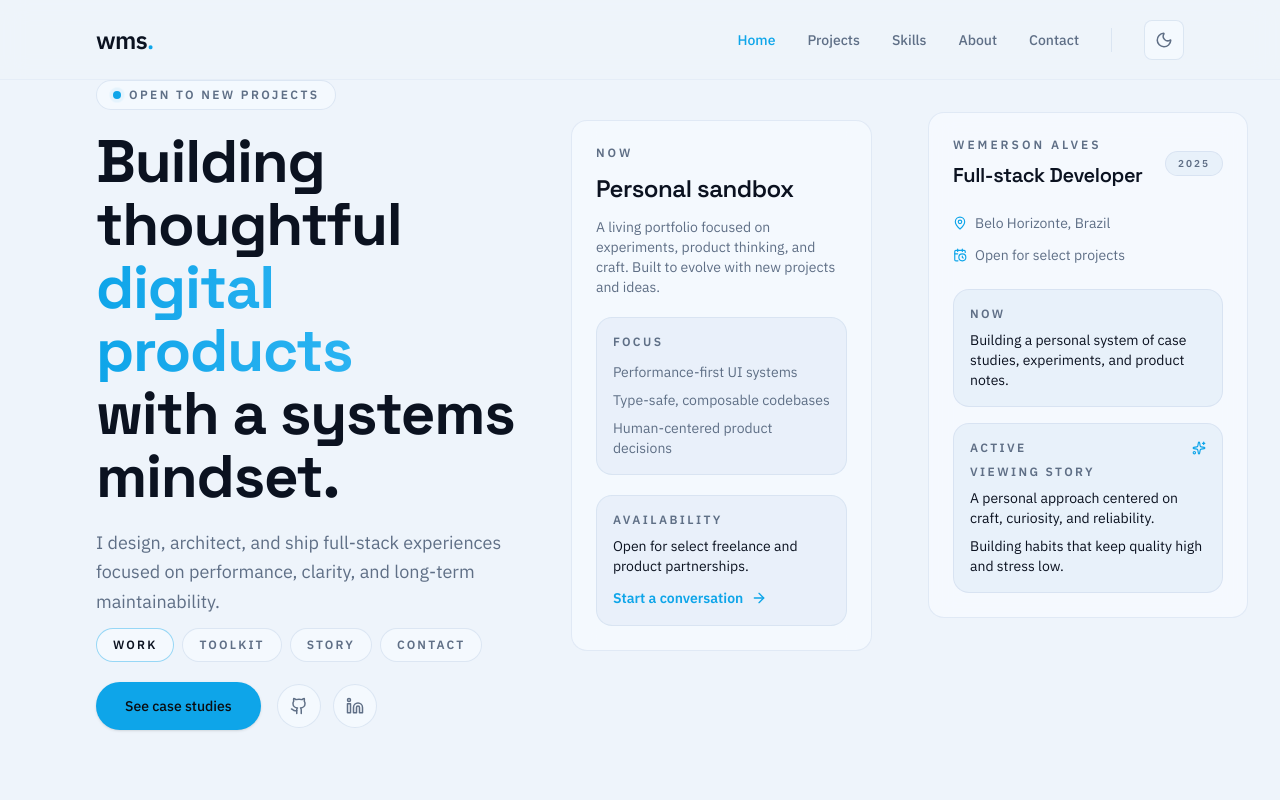
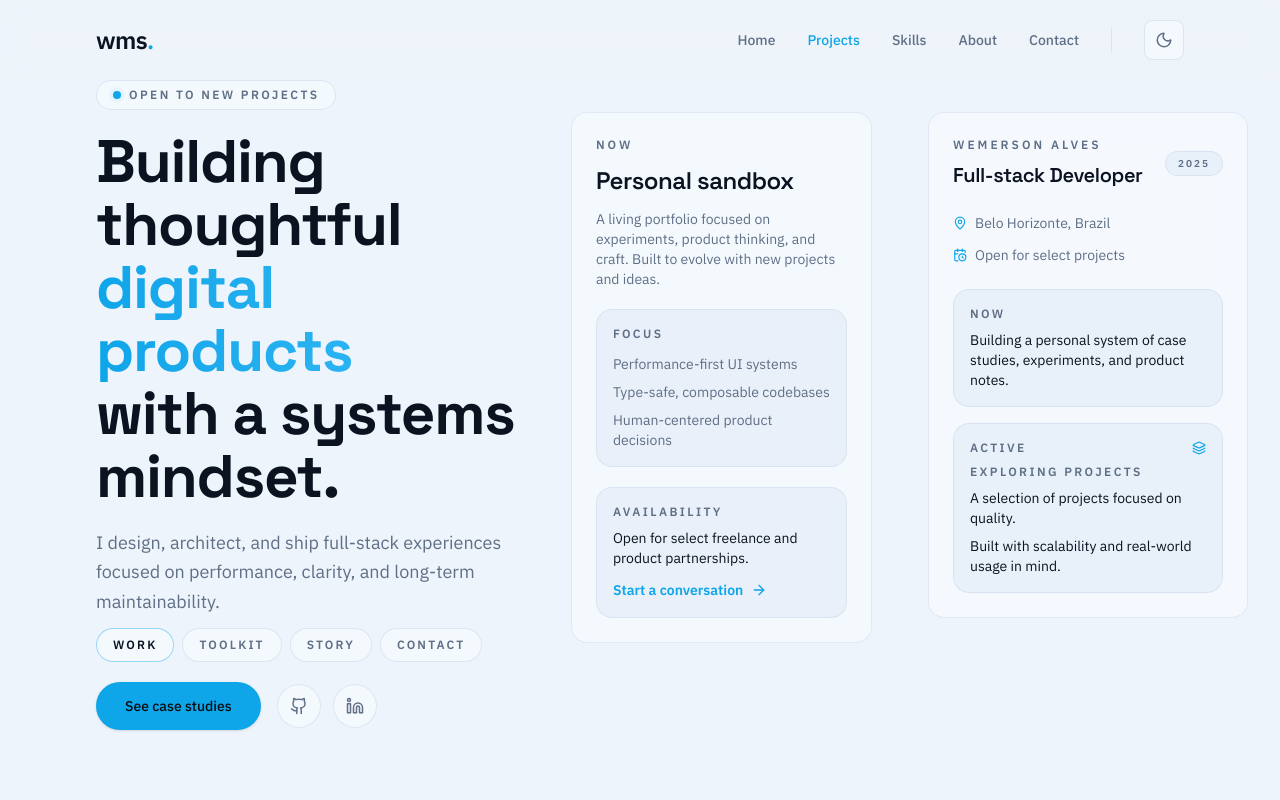
Before and after one commit to wmsalves/portfolio-wmsalves, a Next.js app: page / in a window 1280 px wide. Shown: the top 800 px of the page. Built offline with nearby package versions, Linux system fonts and the light colour scheme.

Commit message:
feat(sticky-bio): sync active section with viewport and improve card polish

```diff
--- a/src/components/features/hero/Hero.tsx
+++ b/src/components/features/hero/Hero.tsx
@@ -32,7 +32,10 @@ export default function Hero() {
           className="mx-auto grid max-w-5xl gap-10 lg:grid-cols-[1.3fr_0.9fr] lg:items-start"
         >
           <div className="flex flex-col gap-5">
-            <motion.div variants={motionBase.fadeUp} className="flex justify-start">
+            <motion.div
+              variants={motionBase.fadeUp}
+              className="flex justify-start"
+            >
               <div className="inline-flex items-center gap-2 rounded-full border border-border/70 bg-surface/70 px-4 py-1.5 text-xs font-semibold uppercase tracking-[0.2em] text-muted">
                 <span className="relative flex h-2 w-2">
                   <span className="animate-ping absolute inline-flex h-full w-full rounded-full bg-primary opacity-60" />
@@ -110,7 +113,7 @@ export default function Hero() {
 
           <motion.aside
             variants={motionBase.fadeUp}
-            className="mt-6 rounded-2xl border border-border/60 bg-surface/70 p-6 backdrop-blur-md lg:mt-10"
+            className="mt-6 rounded-2xl border border-border/60 bg-surface/70 p-6 backdrop-blur-md lg:mt-8"
           >
             <div className="flex flex-col gap-5">
               <div>
--- a/src/components/features/projects/ProjectsCard.tsx
+++ b/src/components/features/projects/ProjectsCard.tsx
@@ -23,9 +23,9 @@ export function ProjectCard({ project, index }: ProjectCardProps) {
     >
       <div
         aria-hidden="true"
-        className="pointer-events-none absolute inset-0 opacity-0 transition-opacity duration-500 group-hover:opacity-100 bg-[radial-gradient(circle_at_top_left,rgba(56,189,248,0.18),transparent_55%)]"
+        className="rounded-2xl pointer-events-none absolute inset-0 opacity-0 transition-opacity duration-500 group-hover:opacity-100 bg-[radial-gradient(circle_at_top_left,rgba(56,189,248,0.18),transparent_55%)]"
       />
-      <div className="relative aspect-[16/9] w-full overflow-hidden bg-surface-2">
+      <div className="relative aspect-[16/9] w-full overflow-hidden bg-surface-2 rounded-2xl">
         <a
           href={project.link}
           target="_blank"
--- a/src/components/features/skills/Skills.tsx
+++ b/src/components/features/skills/Skills.tsx
@@ -58,7 +58,7 @@ function BentoCard({
     >
       <div
         aria-hidden="true"
-        className="pointer-events-none absolute inset-0 opacity-0 transition-opacity duration-500 group-hover:opacity-100 bg-[radial-gradient(circle_at_top_left,rgba(56,189,248,0.14),transparent_60%)]"
+        className="rounded-2xl pointer-events-none absolute inset-0 opacity-0 transition-opacity duration-500 group-hover:opacity-100 bg-[radial-gradient(circle_at_top_left,rgba(56,189,248,0.14),transparent_60%)]"
       />
       <div className="relative z-10 mb-4 flex items-center gap-3">
         <div className="flex h-10 w-10 items-center justify-center rounded-full bg-surface-2 text-primary">
--- a/src/components/layout/Header.tsx
+++ b/src/components/layout/Header.tsx
@@ -1,12 +1,22 @@
 "use client";
 
 import Link from "next/link";
-import { useState, useEffect, useMemo, type ComponentType } from "react";
+import { useState, useMemo, type ComponentType } from "react";
 import { AnimatePresence, motion } from "framer-motion";
-import { Home, User, FileText, Layers, Mail, Menu, X, Briefcase } from "lucide-react";
+import {
+  Home,
+  User,
+  FileText,
+  Layers,
+  Mail,
+  Menu,
+  X,
+  Briefcase,
+} from "lucide-react";
 import ThemeToggle from "@/components/ui/ThemeToggle";
 import { cn } from "@/lib/utils";
 import { experiences } from "@/lib/data/experiences";
+import { useActiveSection } from "@/hooks/useActiveSection";
 
 type IconComponent = ComponentType<{ size?: number; className?: string }>;
 
@@ -26,7 +36,8 @@ const baseNavItems: NavItem[] = [
 
 export default function Header() {
   const [open, setOpen] = useState(false);
-  const [activeSection, setActiveSection] = useState("#home");
+
+  // ✅ Primeiro define navItems
   const navItems = useMemo(() => {
     return experiences.length
       ? [
@@ -37,25 +48,8 @@ export default function Header() {
       : baseNavItems;
   }, []);
 
-  useEffect(() => {
-    const handleScroll = () => {
-      const sections = navItems.map((item) => item.href.substring(1));
-      let current = "";
-      for (const section of sections) {
-        const element = document.getElementById(section);
-        if (element) {
-          const rect = element.getBoundingClientRect();
-          if (rect.top <= 200 && rect.bottom >= 200) {
-            current = section;
-          }
-        }
-      }
-      if (current) setActiveSection(`#${current}`);
-    };
-
-    window.addEventListener("scroll", handleScroll);
-    return () => window.removeEventListener("scroll", handleScroll);
-  }, [navItems]);
+  // ✅ Depois usa no hook
+  const activeSection = useActiveSection(navItems.map((item) => item.href));
 
   const handleScrollTo = (
     event: React.MouseEvent<HTMLAnchorElement>,
@@ -63,6 +57,7 @@ export default function Header() {
   ) => {
     event.preventDefault();
     setOpen(false);
+
     const element = document.querySelector(href);
     if (element) {
       const headerOffset = 80;
@@ -78,23 +73,25 @@ export default function Header() {
 
   return (
     <>
-      <header
-        className={cn(
-          "fixed top-0 left-0 right-0 z-50 h-20 border-b border-border/30 bg-bg/80 backdrop-blur-md",
-        )}
-      >
+      <header className="fixed top-0 left-0 right-0 z-50 h-20 bg-bg/80 backdrop-blur-md">
         <div className="mx-auto flex h-full max-w-6xl items-center justify-between px-4 sm:px-6 lg:px-8">
+          {/* Logo */}
           <Link
             href="#home"
             onClick={(event) => handleScrollTo(event, "#home")}
-          className="text-2xl font-extrabold tracking-tight text-foreground"
-        >
+            className="text-2xl font-extrabold tracking-tight text-foreground"
+          >
             wms<span className="text-primary">.</span>
           </Link>
 
-          <nav className="hidden items-center gap-8 lg:flex" aria-label="Primary">
+          {/* Desktop Nav */}
+          <nav
+            className="hidden items-center gap-8 lg:flex"
+            aria-label="Primary"
+          >
             {navItems.map((item) => {
               const isActive = activeSection === item.href;
+
               return (
                 <Link
                   key={item.href}
@@ -103,17 +100,21 @@ export default function Header() {
                   aria-current={isActive ? "page" : undefined}
                   className={cn(
                     "text-sm font-medium transition-colors",
-                    isActive ? "text-primary" : "text-muted hover:text-foreground",
+                    isActive
+                      ? "text-primary"
+                      : "text-muted hover:text-foreground",
                   )}
                 >
                   {item.label}
                 </Link>
               );
             })}
+
             <div className="h-6 w-px bg-border/70" />
             <ThemeToggle />
           </nav>
 
+          {/* Mobile Button */}
           <div className="flex items-center gap-4 lg:hidden">
             <ThemeToggle />
             <button
@@ -128,8 +129,9 @@ export default function Header() {
         </div>
       </header>
 
+      {/* Mobile Menu */}
       <AnimatePresence>
-        {open ? (
+        {open && (
           <>
             <motion.div
               initial={{ opacity: 0 }}
@@ -138,6 +140,7 @@ export default function Header() {
               onClick={() => setOpen(false)}
               className="fixed inset-0 z-[60] bg-black/50 backdrop-blur-sm lg:hidden"
             />
+
             <motion.aside
               initial={{ x: "100%" }}
               animate={{ x: 0 }}
@@ -159,6 +162,7 @@ export default function Header() {
               <nav className="flex flex-col gap-2 p-4" aria-label="Mobile">
                 {navItems.map((item) => {
                   const isActive = activeSection === item.href;
+
                   return (
                     <Link
                       key={item.href}
@@ -180,11 +184,13 @@ export default function Header() {
               </nav>
 
               <div className="absolute bottom-0 w-full border-t border-border/70 p-6">
-                <p className="text-xs text-muted">(c) {new Date().getFullYear()} Wemerson</p>
+                <p className="text-xs text-muted">
+                  (c) {new Date().getFullYear()} Wemerson
+                </p>
               </div>
             </motion.aside>
           </>
-        ) : null}
+        )}
       </AnimatePresence>
     </>
   );
--- a/src/components/layout/StickyBio.tsx
+++ b/src/components/layout/StickyBio.tsx
@@ -1,20 +1,58 @@
 "use client";
 
 import { motion, AnimatePresence } from "framer-motion";
-import { CalendarClock, MapPin, Sparkles } from "lucide-react";
+import {
+  CalendarClock,
+  MapPin,
+  Sparkles,
+  Home,
+  Layers,
+  FileText,
+} from "lucide-react";
+import { useActiveSection } from "@/hooks/useActiveSection";
 
-const insights = [
-  "A personal approach centered on craft, curiosity, and reliability.",
-  "Building habits that keep quality high and stress low.",
-];
+type SectionKey = "#home" | "#projects" | "#skills";
+
+const sectionContent: Record<SectionKey, string[]> = {
+  "#home": [
+    "Welcome — this is where everything starts.",
+    "Scroll to explore my work and mindset.",
+  ],
+  "#projects": [
+    "A selection of projects focused on quality.",
+    "Built with scalability and real-world usage in mind.",
+  ],
+  "#skills": [
+    "A toolkit shaped by practical experience.",
+    "Always evolving with new technologies.",
+  ],
+};
+
+const sectionIcons: Record<
+  SectionKey,
+  React.ComponentType<{ size?: number; className?: string }>
+> = {
+  "#home": Home,
+  "#projects": Layers,
+  "#skills": FileText,
+};
 
 export default function StickyBio() {
+  const activeSection = useActiveSection([
+    "#home",
+    "#projects",
+    "#skills",
+  ]) as SectionKey;
+
+  const Icon = sectionIcons[activeSection] || Sparkles;
+
   return (
-    <aside className="group relative rounded-2xl border border-border/60 bg-surface/80 p-6 backdrop-blur-md">
+    <aside className="group relative overflow-hidden rounded-2xl border border-border/60 bg-surface/80 p-6 backdrop-blur-md">
       <div
         aria-hidden="true"
-        className="pointer-events-none absolute inset-0 opacity-0 transition-opacity duration-500 group-hover:opacity-100 bg-[radial-gradient(circle_at_top_left,rgba(56,189,248,0.16),transparent_60%)]"
+        className="pointer-events-none absolute inset-0 rounded-2xl opacity-0 transition-opacity duration-500 group-hover:opacity-100 bg-[radial-gradient(circle_at_top_left,rgba(56,189,248,0.16),transparent_60%)]"
       />
+
       <div className="relative z-10 flex items-center justify-between">
         <div>
           <p className="text-xs font-semibold uppercase tracking-[0.25em] text-muted">
@@ -55,21 +93,24 @@ export default function StickyBio() {
           <p className="text-xs font-semibold uppercase tracking-[0.2em] text-muted">
             Active
           </p>
-          <Sparkles size={14} className="text-primary" />
+
+          <Icon size={14} className="text-primary" />
         </div>
+
         <AnimatePresence mode="wait">
           <motion.div
-            key="about"
+            key={activeSection}
             initial={{ opacity: 0, y: 6 }}
             animate={{ opacity: 1, y: 0 }}
             exit={{ opacity: 0, y: -6 }}
-            transition={{ duration: 0.2 }}
-            className="mt-2 space-y-2"
+            transition={{ duration: 0.25, ease: "easeOut" }}
+            className="mt-2 space-y-2 will-change-transform"
           >
             <p className="text-xs font-semibold uppercase tracking-[0.2em] text-muted">
-              Viewing Story
+              Exploring {activeSection.replace("#", "")}
             </p>
-            {insights.map((insight) => (
+
+            {sectionContent[activeSection].map((insight) => (
               <p key={insight} className="text-sm text-foreground">
                 {insight}
               </p>
--- /dev/null
+++ b/src/hooks/useActiveSection.ts
@@ -0,0 +1,39 @@
+"use client";
+
+import { useEffect, useState } from "react";
+
+export function useActiveSection<T extends string>(sections: T[]) {
+  const [activeSection, setActiveSection] = useState<T>(sections[0]);
+
+  useEffect(() => {
+    const handleScroll = () => {
+      let foundSection: T | null = null;
+
+      const offset = window.innerHeight * 0.3;
+
+      for (const section of sections) {
+        const el = document.querySelector(section);
+
+        if (el) {
+          const rect = el.getBoundingClientRect();
+
+          if (rect.top <= offset && rect.bottom >= offset) {
+            foundSection = section;
+          }
+        }
+      }
+
+      if (foundSection) {
+        setActiveSection(foundSection);
+      }
+    };
+
+    window.addEventListener("scroll", handleScroll);
+
+    handleScroll();
+
+    return () => window.removeEventListener("scroll", handleScroll);
+  }, [sections]);
+
+  return activeSection;
+}
```
Also changed, not shown: src/components/features/about/About.tsx (+43 -16 lines), src/components/features/contact/Contact.tsx (+10 -4 lines), src/components/features/experience/Experience.tsx (+6 -2 lines), src/components/layout/Footer.tsx (+31 -9 lines).
